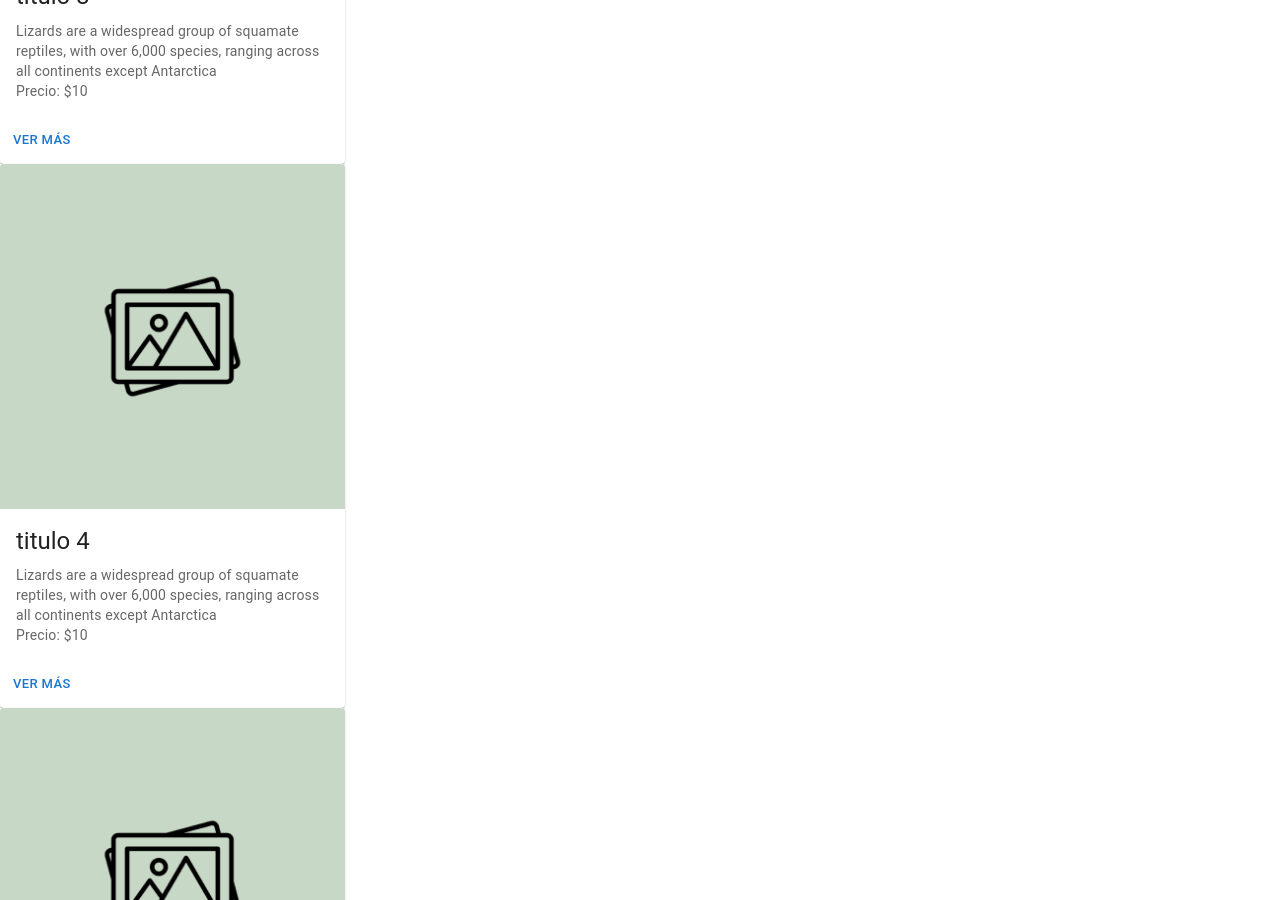
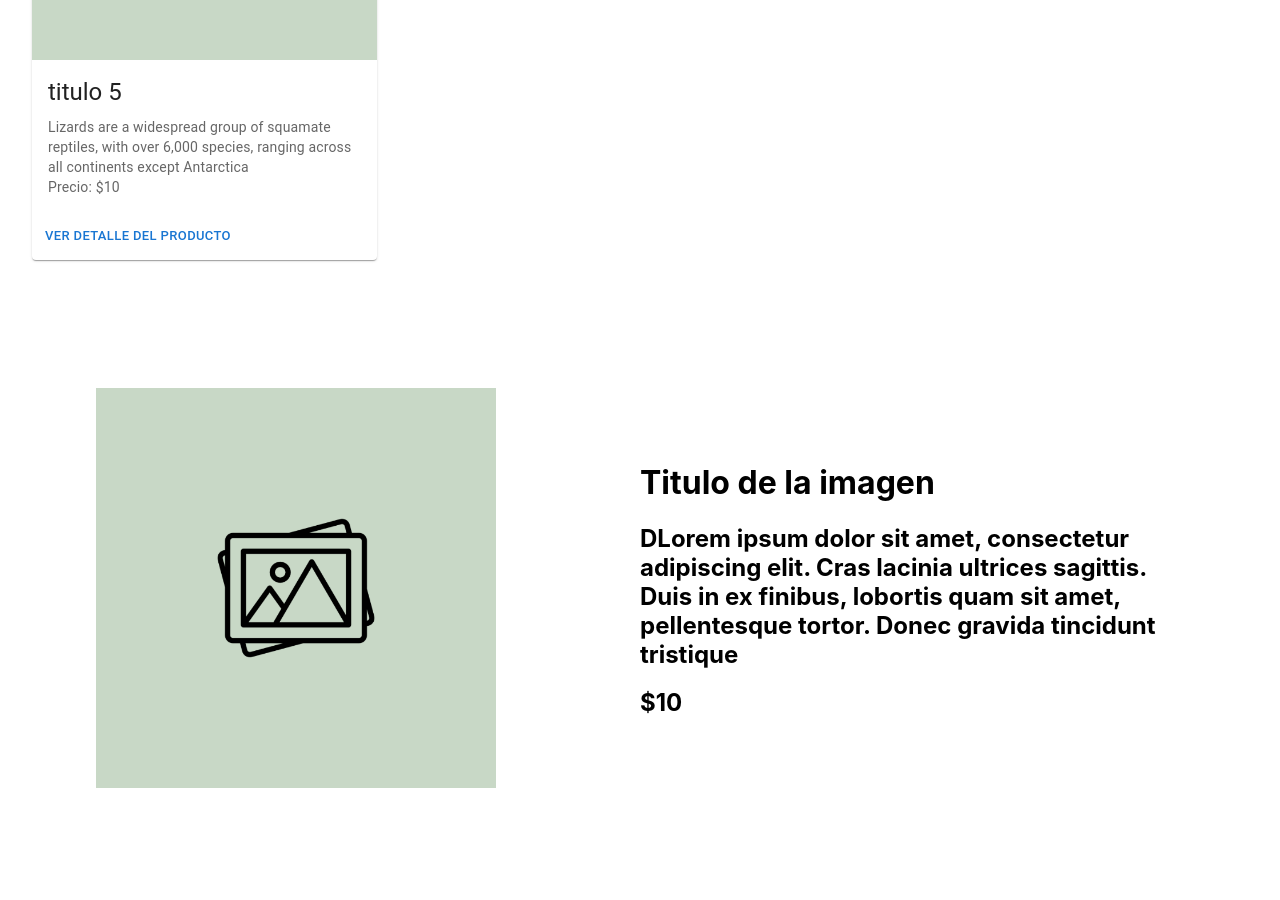
Before and after one commit to vaninaguevara/proyectoReact, a React (Create React App) app: page /cart in a window 1280 px wide. Shown: the part 1900-2800 px from the top of the page. Built offline with nearby package versions, Linux system fonts and the light colour scheme.

Commit message:
Se agregaron los componentes de ItemDetailContainer e ItemDetail

```diff
--- a/src/App.css
+++ b/src/App.css
@@ -1,4 +1,4 @@
 .container-total{
   width: 100%;
-  height: 500px;
+  height: 100%;
 }
--- a/src/App.js
+++ b/src/App.js
@@ -3,6 +3,7 @@ import './App.css';
 import Header from './Components/NavBar/NavBar.js';
 import ItemListContainer from './Containers/ItemListContainer.js';
 import { Fragment } from 'react';
+import ItemDetailContainer from './Containers/ItemDetailContainer';
 
 function App() {
   return (
@@ -10,6 +11,7 @@ function App() {
     <div className='container-total'>
       <Header />
       <ItemListContainer props='4'/>
+      <ItemDetailContainer />
     </div>
     </>
   );
--- a/src/Components/Item.js
+++ b/src/Components/Item/Item.js
@@ -5,7 +5,7 @@ import CardContent from '@mui/material/CardContent';
 import CardMedia from '@mui/material/CardMedia';
 import Button from '@mui/material/Button';
 import Typography from '@mui/material/Typography';
-import imagenD from './../assets/default-image.png';
+import imagenD from './../../assets/default-image.png';
 import { makeStyles } from '@material-ui/core/styles';
 import Paper from '@material-ui/core/Paper';
 import Grid from '@material-ui/core/Grid';
@@ -16,7 +16,7 @@ const Item = ({info}) => {
     return (
         <div>
 
-            <Grid item xs={4}>
+            {/* <Grid item xs={12}> */}
                     <Card sx={{ maxWidth: 345 }}>
                         <CardMedia
                             component="img"
@@ -37,11 +37,11 @@ const Item = ({info}) => {
                             </Typography>
                         </CardContent>
                         <CardActions>
-                            <Button size="small">Ver más</Button>
+                            <Button size="small">Ver Detalle del producto</Button>
                         </CardActions>
                     </Card>
 
-            </Grid>
+            {/* </Grid> */}
 
         </div>
     )
--- /dev/null
+++ b/src/Components/ItemDetail/ItemDetail.css
@@ -0,0 +1,14 @@
+.detalle-container{
+    width: 500px;
+    margin: auto;
+    display: flex;
+    align-items: center;
+}
+.detalle-container .datos-detalle{
+    width: 300px;
+    height: auto;
+}
+.detalle-container .imagen-detalle{
+    width: 400px;
+    height: 400px;
+}
--- /dev/null
+++ b/src/Components/ItemDetail/ItemDetail.js
@@ -0,0 +1,21 @@
+import { Grid } from "@mui/material";
+import React from "react";
+import "./ItemDetail.css";
+import imagenD from './../../assets/default-image.png';
+
+const ItemDetail = ({data}) => {
+    return (
+        <Grid container p={10} className="detalle-container">
+            <Grid item xs={6} p={2}>
+                <img className="imagen-detalle" src={imagenD} alt="" />
+            </Grid>
+            <Grid item xs={6} className="datos-detalle">
+                <h1>{data.title}</h1>
+                <h2>{data.descripcion}</h2>
+                <h2>{data.price}</h2>
+            </Grid>
+        </Grid>
+    );
+}
+
+export default ItemDetail
--- a/src/Components/ItemList.js
+++ b/src/Components/ItemList.js
@@ -1,10 +1,15 @@
 import React from "react";
-import Item from "./Item";
+import Item from "./Item/Item";
+import { Grid } from "@mui/material";
 
 const ItemList = ({data= []}) => {
 
     return (
-        data.map(producto => <Item key={producto.id} info={producto}/>)
+        data.map(producto =>
+            <Grid item md={6} p={2}>
+                <Item key={producto.id} info={producto}/>
+            </Grid>
+        )
     )
 }
 
--- /dev/null
+++ b/src/Containers/ItemDetailContainer.js
@@ -0,0 +1,25 @@
+import React, {useState, useEffect} from "react";
+import ItemDetail from "../Components/ItemDetail/ItemDetail";
+
+const productos = { id: 1, title: "Titulo de la imagen" , urlPicture: "./../assets/default.image.png", descripcion: "DLorem ipsum dolor sit amet, consectetur adipiscing elit. Cras lacinia ultrices sagittis. Duis in ex finibus, lobortis quam sit amet, pellentesque tortor. Donec gravida tincidunt tristique", price: "$10"}
+
+
+const ItemDetailContainer = () => {
+
+    const [data,setData] = useState({});
+
+    useEffect(() => {
+        const getData = new Promise(resolve => {
+            setTimeout(() => {
+                resolve(productos);
+            },2000);
+        });
+        getData.then(res => setData(res));
+    },[])
+
+    return (
+        <ItemDetail data={data} />
+    );
+}
+
+export default ItemDetailContainer
--- a/src/Containers/ItemListContainer.js
+++ b/src/Containers/ItemListContainer.js
@@ -1,3 +1,4 @@
+import { Grid } from "@mui/material";
 import React,{ useState, useEffect} from "react";
 import ItemCount from "../Components/ItemCount/ItemCount";
 import ItemList from "../Components/ItemList";
@@ -31,7 +32,11 @@ const ItemListContainer = ({props}) => {
         <>
             <h3>Cantidad de items {props}</h3>
             <ItemCount initial={1} stock={10} onAdd={onAdd}/>
-            <ItemList data= {data} />
+            <Grid container p={2}>
+
+                    <ItemList data= {data} />
+
+            </Grid>
         </>
     )
 
```
Also changed, not shown: src/Components/Item/Item.css (added).
